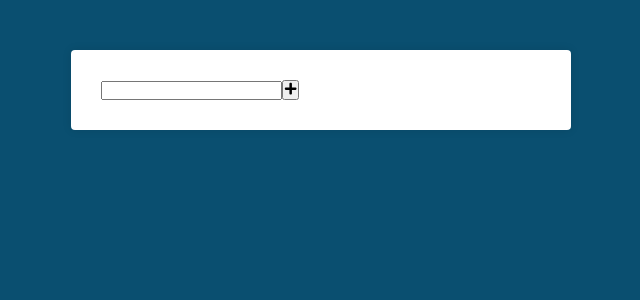
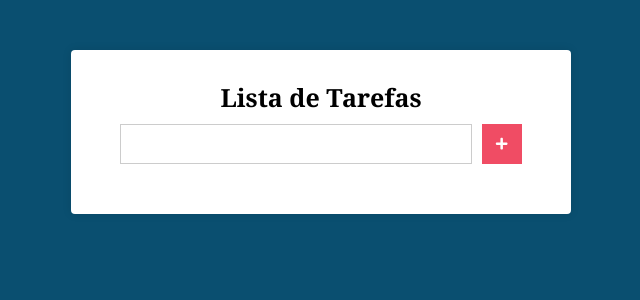
Before and after one commit to IallyFabiane/React, a React (Create React App) app in the folder lista-tarefas/: page / in a window 1280 px wide. Shown: the top 300 px of the page, without its empty margins (319-959 px from the left). Built offline with nearby package versions, Linux system fonts and the light colour scheme.

Commit message:
Update Main.js

```diff
--- a/lista-tarefas/src/components/Main.js
+++ b/lista-tarefas/src/components/Main.js
@@ -2,6 +2,10 @@
 
 //Form
 import { FaPlus} from 'react-icons/fa';
+
+//Tarefas
+
+import { FaEdit, FaWindowClose} from 'react-icons/fa'
 
 import './Main.css';
 
@@ -9,26 +13,52 @@
 export default class Main extends Component {
     state = { // class fields JS
       novaTarefa: '',
+      tarefas: []
     }; //estado do componente
 
+  handleSubmit = (e) => { //método que captura as tarefas
+    e.preventDefault();
+    const { tarefas } = this.state;
+    let { novaTarefa } = this.state;
+    novaTarefa = novaTarefa.trim() //eliminando os espaços do começo e do fim
 
-  handleChange = (e) => {
+    if(tarefas.indexOf(novaTarefa) !== -1) { //checando se a tarefa já existe na lista, evitando a duplicação
+      return;
+    }
+
+    const novasTarefas = [...tarefas]; //lista contendo as novasTarefas
+
+    this.setState({
+      tarefas: [...novasTarefas, novaTarefa],
+    })
+  }
+
+  handleChange = (e) => { //método que captura o valor do elemento HTML que foi setado com o evento DOM
     this.setState( {
-      novaTarefa: e.target.value
+      novaTarefa: e.target.value //captura o valor do input
     });
   }
 
   render() {
 
-    const { novaTarefa } = this.state;
+    const { novaTarefa, tarefas } = this.state;
 
     return(
       <div className='main'>
-         <h1>{novaTarefa}</h1>
-         <form action='#'>
-      <input onChange={this.handleChange} type='text'></input>
-      <button type='submit'><FaPlus /></button>
+         <h1>Lista de Tarefas</h1>
+         <form onSubmit={this.handleSubmit} action='#' className='form'>
+           <input onChange={this.handleChange} type='text' value={novaTarefa}></input>
+           <button type='submit'><FaPlus /></button>
           </form>
+          <ul className='tarefas'>
+            {tarefas.map(tarefa => (<li key={tarefa}>
+              {tarefa}
+              <span>
+                <FaEdit className='edit'/>
+                <FaWindowClose className='delete'/>
+              </span>
+              </li>))}
+          </ul>
       </div>
     );
   }
```
